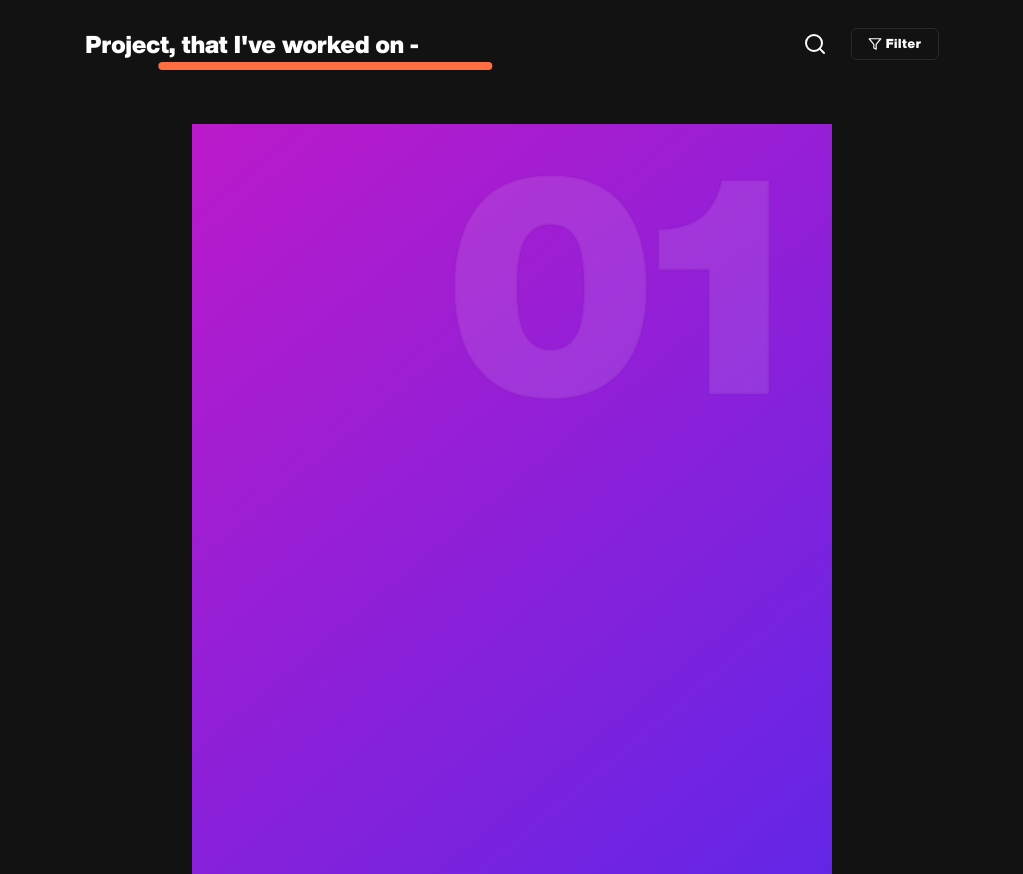
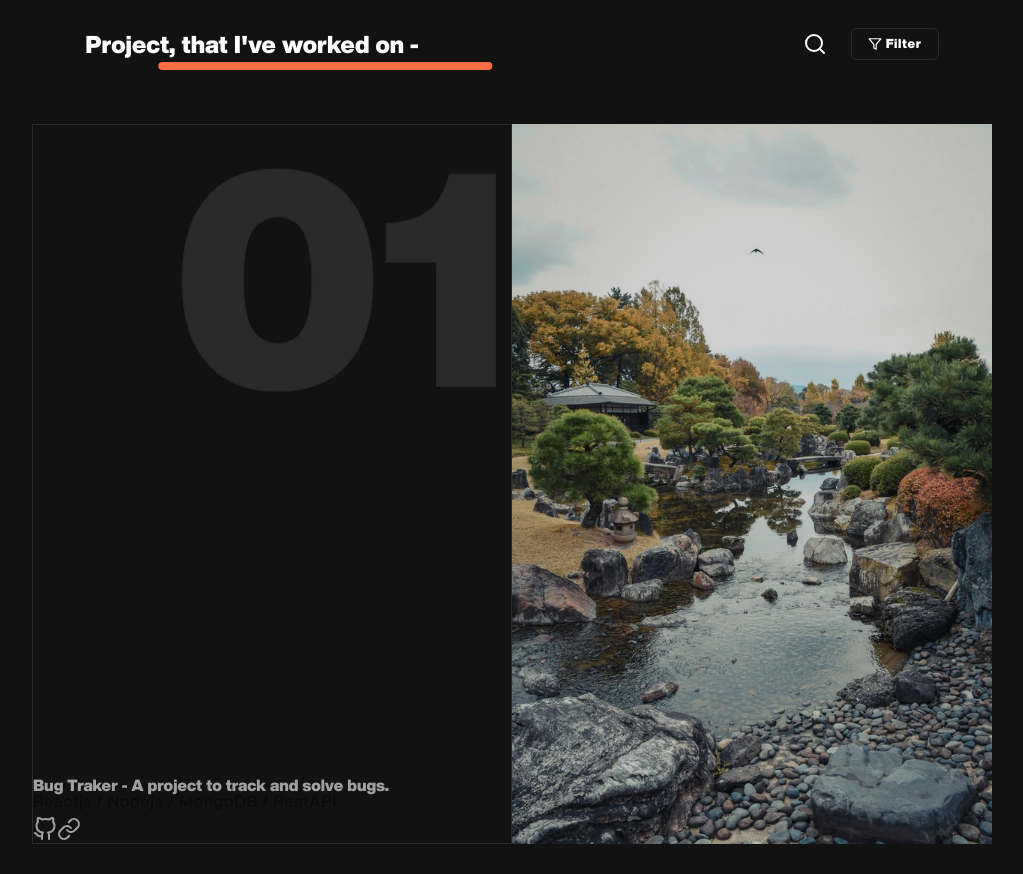
Before and after one commit to priyanshu-kun/Personal-Portfolio-Website, a React (Create React App) app in the folder App/website/: page / in a window 1280 px wide. Shown: the part 1860-2734 px from the top of the page, without its empty margins (128-1151 px from the left). Built offline with nearby package versions, Linux system fonts and the light colour scheme.

Commit message:
do some changes

```diff
--- a/App/website/src/Components/Work/Work.css
+++ b/App/website/src/Components/Work/Work.css
@@ -29,10 +29,12 @@
 
 
 .projects-overlay {
-    background-image: linear-gradient(
-		-40deg,#5927E9,#bb1aca);
+    /* background-image: linear-gradient(
+		-40deg,#5927E9,#bb1aca); */
         /* border: 6px solid rgb(255, 255, 255); */
         /* opacity: 0; */
+        background-color: rgb(18, 18, 18);
+        border: 1px solid rgba(255, 255, 255, 0.1);
 }
 
 .projects-overlay h1 {
@@ -52,6 +54,13 @@
     }
 }
 
+
+@media screen and (min-width: 720px) {
+    .projects {
+        grid-template-columns: repeat(2, 1fr);
+    }
+}
+
 .projects-overlay p {
     opacity: 0.4;
     letter-spacing: 1px;
--- a/App/website/src/Components/Work/Work.jsx
+++ b/App/website/src/Components/Work/Work.jsx
@@ -52,21 +52,21 @@ export default function Work() {
                     setCard1(false)
                 }} className="w-32rem  h-40rem mx-auto relative overflow-hidden">
                     <img className="opacity-80" src={img1} alt="project 1" />
-                    <div className={` ${true ? "projects-overlay": "hide-project-overlay"} absolute top-0 left-0 bottom-0 right-0  hover:bg-background-secondary-dark-color/80 flex flex-col justify-between`}>
-                        <h1 className="mt-2 mr-6 fit:mr-12">01</h1>
-                        <div className="w-40 ml-4 bg-red-500">
-                            <h2 className="font-primaryHeading text-txt-primary-dark-bg/60 text-sm">Bug Traker - A project to track and solve bugs.</h2>
-                            <p className="text-super-tiny normal:text-tiny my-2 text-txt-primary-dark-bg/80">Reactjs / Nodejs / MongoDB / RestAPI</p>
-                            <button className="mr-4 mt-2 font-secondaryHeading underline cursor-pointer text-tiny">
+                    <div className={` ${true ? "projects-overlay": "hide-project-overlay"} absolute top-0 left-0 bottom-0 right-0   flex flex-col justify-between`}>
+                        <h1 className="">01</h1>
+                        <div className="">
+                            <h2 className="font-primaryHeading text-txt-primary-dark-bg/60 ">Bug Traker - A project to track and solve bugs.</h2>
+                            <p className="">Reactjs / Nodejs / MongoDB / RestAPI</p>
+                            <button className="">
                               <IconContext.Provider
-                                  value={{ className: 'text-txt-primary-dark-bg opacity-60 w-4 h-4 normal:w-5 normal:h-5 ' }}
+                                  value={{ className: 'text-txt-primary-dark-bg opacity-60 w-4 h-4 normal:w-5 normal:h-5 fit:w-6 fit:h-6' }}
                               >
                                     <FiGithub />
                               </IconContext.Provider>
                             </button>
                             <button className="mt-2 font-secondaryHeading underline cursor-pointer text-tiny">
                               <IconContext.Provider
-                                value={{ className: 'text-txt-primary-dark-bg opacity-60 w-4 h-4 normal:w-5 normal:h-5' }}
+                                value={{ className: 'text-txt-primary-dark-bg opacity-60 w-4 h-4 normal:w-5 normal:h-5 fit:w-6 fit:h-6' }}
                               >
                                     <FiLink />
                               </IconContext.Provider>
--- a/App/website/tailwind.config.js
+++ b/App/website/tailwind.config.js
@@ -32,6 +32,7 @@ module.exports = {
          '6xl': '4rem',
          '7xl': '4.6rem',
          '8xl': '6rem',
+         'fulid': '7vw'
        },
      colors: {
         transparent: 'transparent',
@@ -84,6 +85,7 @@ module.exports = {
           '128': '32rem',
        },
        width: {
+          '28rem': '30rem',
           '128': '32rem',
           '168': '42rem',
        },
```
